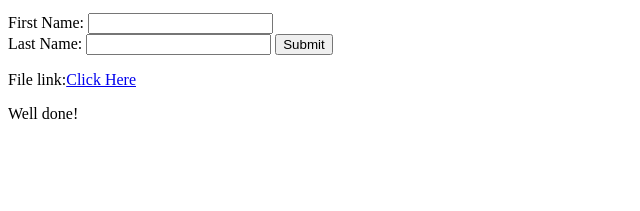
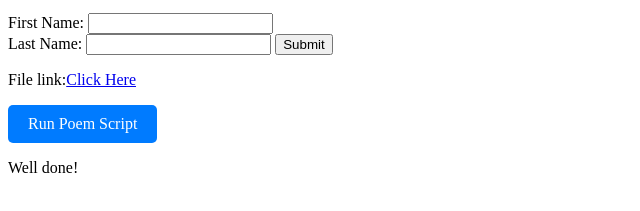
Before and after one commit to rosamakinen/webserv, a plain HTML site: page public_www/index.html in a window 1280 px wide. Shown: the part 101-312 px from the top of the page, without its empty margins (0-640 px from the left). Drawn offline with Linux system fonts and the light colour scheme.

Commit message:
cgi-get working

```diff
--- a/public_www/index.html
+++ b/public_www/index.html
@@ -14,6 +14,20 @@
 		 <form enctype = "multipart/form-data" action = "../cgi-bin/download_file.py" method = "get">
 			<p>File link:<a href="textFile.txt" download>Click Here</a></p>
 			</form>
+		<a href="../cgi-bin/poem.py" class="btn">Run Poem Script</a>
+			<style>
+				.btn {
+					display: inline-block;
+					padding:  10px  20px;
+					background-color: #007BFF;
+					color: white;
+					text-decoration: none;
+					border-radius:  5px;
+				}
+				.btn:hover {
+					background-color: #0056b3;
+				}
+			</style>
 		<p>Well done!</p>
 	</body>
 </html>
```
Also changed, not shown: 1 other file.
